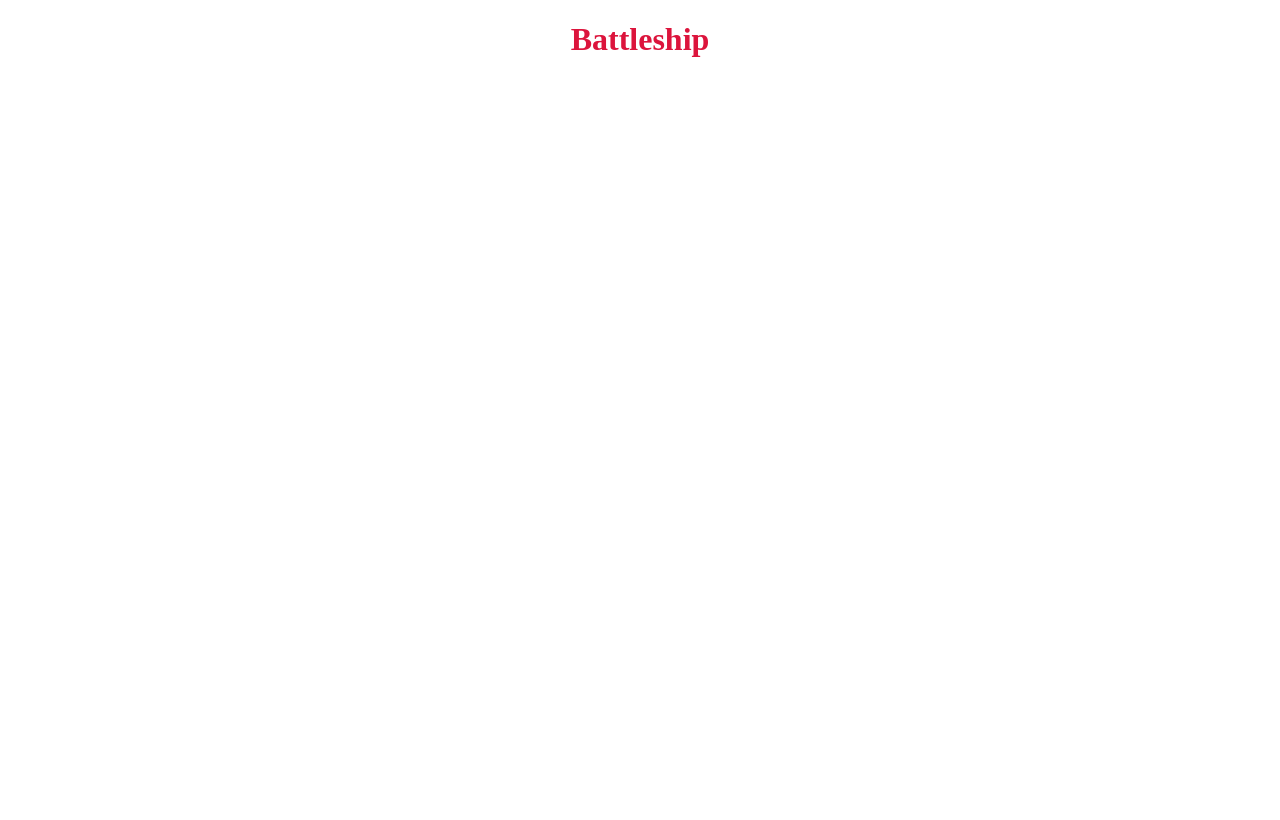
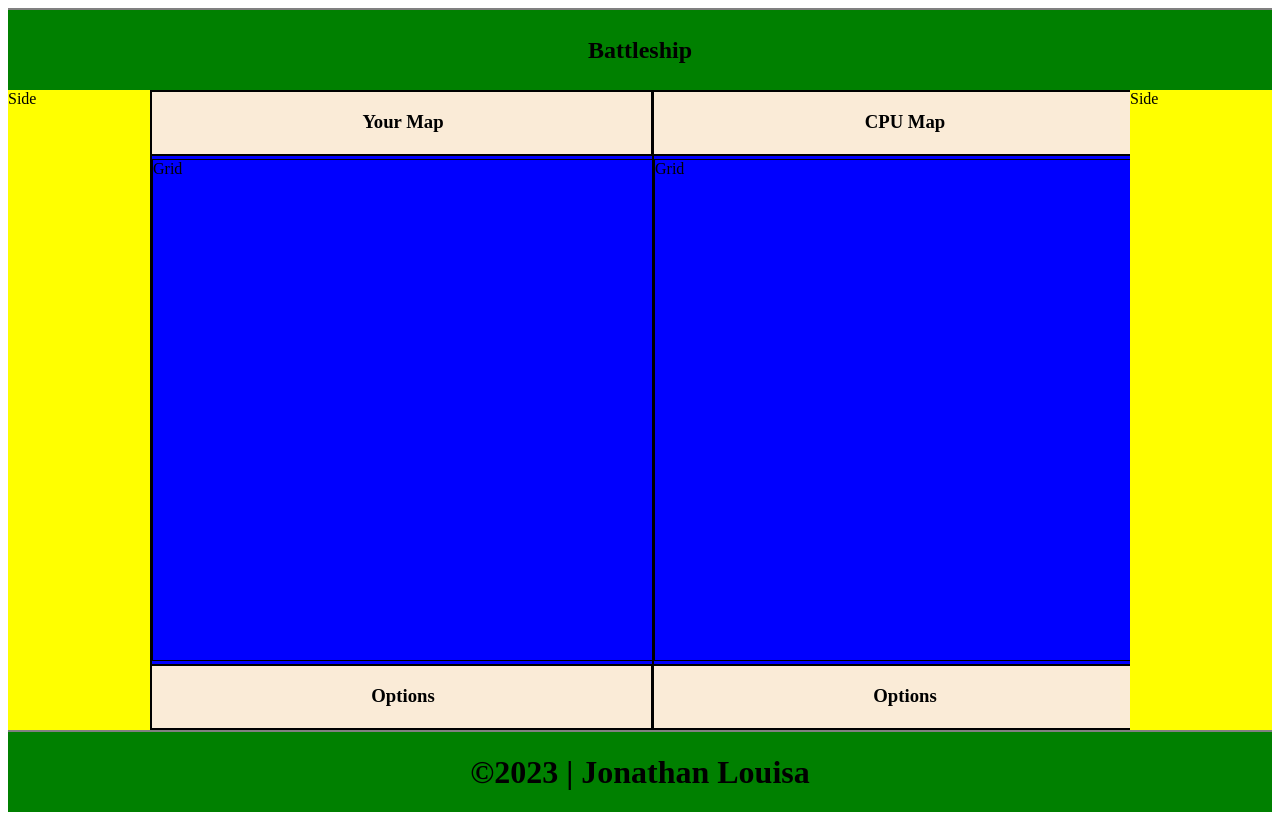
Before and after one commit to JLouisa/battleship, a website: page src/index.html in a window 1280 px wide. Drawn offline with Linux system fonts and the light colour scheme.

Commit message:
Add structure to html and css

```diff
--- a/src/index.html
+++ b/src/index.html
@@ -10,7 +10,40 @@
 </head>
 
 <body>
-    <h1>Battleship</h1>
+    <nav>
+        <h1>Battleship</h1>
+    </nav>
+    <div class="main">
+        <div class="side sideLeft">Side</div>
+        <div class="mid">
+            <div class="playerGrid participant">
+                <div class="playerTitle title">
+                    <h3>Your Map</h3>
+                </div>
+                <div class="playerGrid grid">
+                    <div class="playerBox box">Grid</div>
+                </div>
+                <div class="playerGround ground">
+                    <h3>Options</h3>
+                </div>
+            </div>
+            <div class="CPUGrid participant">
+                <div class="CPUTitle title">
+                    <h3>CPU Map</h3>
+                </div>
+                <div class="CPUGrid grid">
+                    <div class="CPUBox box">Grid</div>
+                </div>
+                <div class="playerGround ground">
+                    <h3>Options</h3>
+                </div>
+            </div>
+        </div>
+        <div class="side sideRight">Side</div>
+    </div>
+    <footer>
+        <h1>©2023 | Jonathan Louisa</h1>
+    </footer>
 </body>
 
 </html>
--- a/src/style.css
+++ b/src/style.css
@@ -1,4 +1,91 @@
 h1 {
-  color: crimson;
+  color: black;
   text-align: center;
 }
+
+body {
+  display: flex;
+  flex-direction: column;
+}
+
+nav {
+  height: 10vh;
+}
+
+nav,
+footer {
+  display: flex;
+  flex-direction: column;
+  justify-content: center;
+  text-align: center;
+  background-color: green;
+  border-top: 2px solid grey;
+  height: 10vh;
+  min-width: 700px;
+}
+
+footer {
+  border-top: 2px solid grey;
+}
+
+.main {
+  height: 80vh;
+  background-color: lightcyan;
+  display: grid;
+  grid-template: 1fr / 2.5fr repeat(10, 1fr) 2.5fr;
+}
+
+.side {
+  background-color: yellow;
+}
+
+.sideLeft {
+  grid-area: 1/1/2/2;
+}
+.sideRight {
+  grid-area: 1/12/2/13;
+}
+
+.mid {
+  background-color: red;
+  grid-area: 1/2/2/12;
+  min-width: 980px;
+  display: flex;
+}
+
+.participant {
+  background-color: antiquewhite;
+  border: 1px solid black;
+  flex: 1;
+  display: grid;
+  grid-template: 1fr repeat(8, 1fr) 1fr / 1fr;
+  min-width: 500px;
+}
+
+.participant > div {
+  border: 1px solid black;
+}
+
+.title {
+  text-align: center;
+}
+
+.grid {
+  background-color: blue;
+  grid-area: 2/1/10/2;
+  display: flex;
+  justify-content: center;
+  align-items: center;
+}
+
+.ground {
+  text-align: center;
+}
+
+.box {
+  border: 1px solid black;
+  height: 500px;
+  width: 500px;
+  display: grid;
+  grid-template: repeat(10, 1fr) / repeat(10, 1fr);
+}
```
Also changed, not shown: src/javascript.js (+2 -8 lines).
